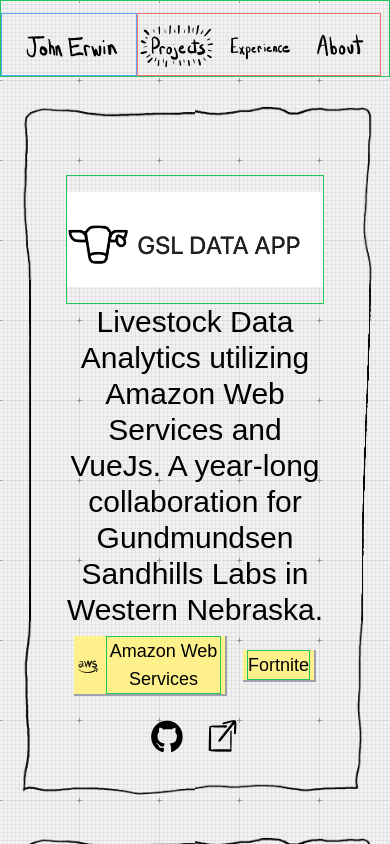
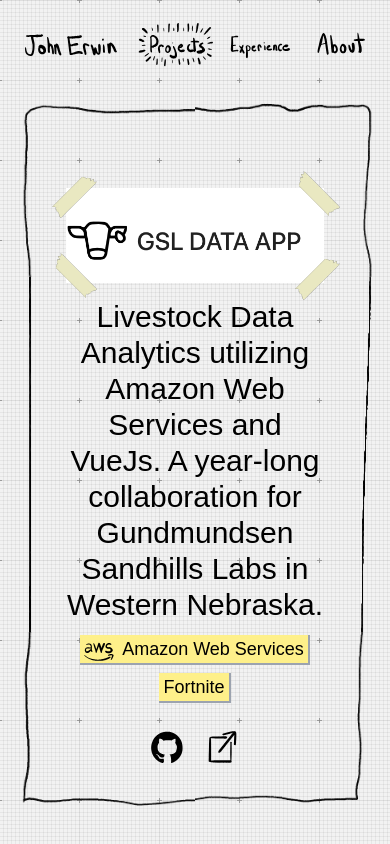
Before and after one commit to jerwin21/PersonalWebsiteV2, a Next.js app: page /projects in a window 390 px wide. Shown: the top 844 px of the page. Built offline with nearby package versions, Linux system fonts and the light colour scheme; a web font is replaced by a local one.

Commit message:
finishing touches

```diff
--- a/app/globals.css
+++ b/app/globals.css
@@ -115,10 +115,24 @@
   transform: rotate(-45deg);
 }
 
+.tape-top-right-small {
+  position: absolute;
+  top: -15px;
+  right: -30px;
+  transform: rotate(-45deg);
+}
+
 .tape-bottom-right {
   position: absolute;
   bottom: -45px;
   right: -60px;
+  transform: rotate(45deg);
+}
+
+.tape-bottom-right-small {
+  position: absolute;
+  bottom: -15px;
+  right: -30px;
   transform: rotate(45deg);
 }
 
@@ -129,10 +143,24 @@
   transform: rotate(-45deg);
 }
 
+.tape-bottom-left-small {
+  position: absolute;
+  bottom: -15px;
+  left: -30px;
+  transform: rotate(-45deg);
+}
+
 .tape-top-left {
   position: absolute;
   top: -45px;
   left: -60px;
+  transform: rotate(45deg);
+}
+
+.tape-top-left-small {
+  position: absolute;
+  top: -15px;
+  left: -30px;
   transform: rotate(45deg);
 }
 
--- a/app/page.js
+++ b/app/page.js
@@ -50,9 +50,6 @@
               </ul>
             </div>
           </h1>
-          <div>
-            <h1>whole bunch of text</h1>
-          </div>
         </div>
       </div>
     </section>
--- /dev/null
+++ b/components/Bio.jsx
@@ -0,0 +1,57 @@
+import TapedImage from "@components/TapedImage";
+
+const Bio = () => {
+  return (
+    <div className="hand-drawn-border py-10 flex flex-col items-center ">
+      <div className="flex flex-col items-center w-[95%] sm:w-[88%]">
+        <TapedImage imageUrl={"/assets/johnAndBassWBackgroundLandscape.jpg"} />
+        <div className="flex flex-col text-md sm:text-lg leading-tight font-semibold mt-4 space-y-2">
+          <p>
+            <span className="text-2xl">Hello! I'm John Erwin</span>, <br /> a
+            full-stack software engineer and graduate of{" "}
+            <span className="text-red-700">
+              The University of Nebraska-Lincoln
+            </span>
+            , with a degree in computer science and minors in business and
+            mathematics.
+          </p>
+
+          <p>
+            It was there that I met my good friend and introduction the world of
+            writing code, Ben Morris. Since then, I have an enjoyed an exciting
+            an adventure into the world of software engineering full of
+            learning, several success, and several more failures.
+          </p>
+          <p>
+            I entered the computer science department severely lacking in
+            technical skills, but fortunately I had little fear of asking
+            "stupid" questions, and by leaning on my people skills and friends
+            like Ben and Tanner Skelton I was able to quickly improve my
+            technical weaknesses. Now that I've become more proficient in the
+            technical aspects of software engineering, I'm excited to see what
+            sort of positive impact I can make on the world with software.
+          </p>
+          <p>
+            I've continued to hone my skills through experiences at work, and
+            with personal and collaborative projects on the side. I don't mind
+            working alone, but I enjoy working with others the most. Group work
+            has always been a fun way to learn and accomplish what I wouldn't be
+            able to on my own.
+          </p>
+          <p>
+            On a more personal note, I grew up in a small town called York,
+            Nebraska as the oldest child in a large family. Today I reside in
+            Boulder, Colorado. When I'm not writing code, it might be hard to
+            find me. I'm a passionate outdoorsman, often getting my boots wet
+            and (if I'm lucky) my hands slimy while fly fishing. During the
+            colder months, you might find me hurdling down a mountain on a
+            snowboard or sitting on a frozen lake, again, trying to get my hands
+            a little slimy with some ice fishing.
+          </p>
+        </div>
+      </div>
+    </div>
+  );
+};
+
+export default Bio;
--- /dev/null
+++ b/components/Education.jsx
@@ -0,0 +1,35 @@
+import Image from "next/image";
+
+const Education = () => {
+  return (
+    <div className="flex flex-col hand-drawn-border w-[95%] sm:w-[88%] font-semibold">
+      <Image
+        src={"/assets/UniversityNebraskaLogo.png"}
+        width={200}
+        height={200}
+        className="self-center"
+      />
+      <h1 className="text-3xl sm:text-5xl font-semibold">Education</h1>
+      <h1 className="text-2xl sm:text-4xl font-semibold text-red-600">
+        University of Nebraska-Lincoln
+      </h1>
+
+      <h1 className="text-lg sm:text-xl my-3">
+        Bachelor of Science in{" "}
+        <span className="text-xl sm:text-2xl underline">Computer Science</span>{" "}
+        with Minors in Business and Mathematics
+      </h1>
+
+      <h1 className="text-xl">Cumulative GPA: 3.919 / 4.0</h1>
+
+      <div className="ml-5">
+        <ul className="list-disc">
+          <li>Dean's List All Semesters</li>
+          <li>Phi Delta Theta Recruitment Chairmen</li>
+        </ul>
+      </div>
+    </div>
+  );
+};
+
+export default Education;
--- a/components/Experience.jsx
+++ b/components/Experience.jsx
@@ -25,14 +25,14 @@
       <div>
         <h1 className="text-4xl underline">Responsibilities</h1>
       </div>
-      <div className="border border-green-500">
+      <div className="">
         <ul className="list-disc">
           {experience.roles.map((role, index) => (
             <li className="text-2xl">{role}</li>
           ))}
         </ul>
       </div>
-      <div className="flex justify-center mt-2">
+      <div className="flex justify-center flex-wrap mt-2">
         {experience.technologies.map((technology, index) => (
           <TechChip key={index} technology={technology} />
         ))}
--- a/components/Nav.jsx
+++ b/components/Nav.jsx
@@ -64,8 +64,8 @@
 
   return (
     <div>
-      <nav className="flex justify-between w-full mb-2 pt-3 border border-green-500">
-        <div className="border border-blue-400">
+      <nav className="flex justify-between w-full mb-2 pt-3">
+        <div className="">
           <Link
             href="/"
             className="flex gap-2 flex-center ml-2"
@@ -82,7 +82,7 @@
           </Link>
         </div>
 
-        <div className="flex ml-auto gap-2 mr-2 items-center border border-red-400">
+        <div className="flex ml-auto gap-2 mr-2 items-center">
           <Link href="/projects" onClick={() => handleLinkClick("projects")}>
             <Image
               src={projectsImageSrc}
--- a/components/ProjectCard.jsx
+++ b/components/ProjectCard.jsx
@@ -14,7 +14,7 @@
               {project.description}
             </h1>
           </div>
-          <div className="flex">
+          <div className="flex flex-wrap justify-center">
             {project.technologies.map((technology, index) => (
               <TechChip key={index} technology={technology} />
             ))}
--- a/components/TapedImage.jsx
+++ b/components/TapedImage.jsx
@@ -4,7 +4,7 @@
   const { imageUrl } = props;
   return (
     <div>
-      <div className="parent border border-green-500">
+      <div className="parent">
         <div className="overlay flex justify-center align-middle px-0">
           <img
             src={imageUrl}
@@ -20,9 +20,22 @@
           />
           <img
             src="/assets/CornerTape.png"
+            className="tape-top-right-small sm:hidden"
+            height={100}
+            width={75}
+          />
+
+          <img
+            src="/assets/CornerTape.png"
             className="tape-bottom-right hidden sm:block"
             height={200}
             width={150}
+          />
+          <img
+            src="/assets/CornerTape.png"
+            className="tape-bottom-right-small sm:hidden"
+            height={100}
+            width={75}
           />
           <img
             src="/assets/CornerTape.png"
@@ -32,9 +45,21 @@
           />
           <img
             src="/assets/CornerTape.png"
+            className="tape-bottom-left-small sm:hidden"
+            height={100}
+            width={75}
+          />
+          <img
+            src="/assets/CornerTape.png"
             className="tape-top-left hidden sm:block"
             height={200}
             width={150}
+          />
+          <img
+            src="/assets/CornerTape.png"
+            className="tape-top-left-small sm:hidden"
+            height={100}
+            width={75}
           />
         </div>
       </div>
--- a/components/TechChip.jsx
+++ b/components/TechChip.jsx
@@ -2,7 +2,7 @@
 
 const TechChip = ({ technology }) => {
   return (
-    <div className="flex items-center">
+    <div className="flex items-center m-1">
       <div className="flex items-center bg-yellow-200 px-1 mx-2 border-gray-400 border-b-2 border-r-2">
         {technology.logo && (
           <div className="mr-2 min-w-[20px]">
@@ -15,8 +15,10 @@
             />
           </div>
         )}
-        <div className="border border-green-500">
-          <h1 className="text-lg text-center">{technology.title}</h1>
+        <div className="">
+          <h1 className="text-lg text-center whitespace-nowrap">
+            {technology.title}
+          </h1>
         </div>
       </div>
     </div>
```
Also changed, not shown: app/about/page.jsx (+5 -51 lines), 1 other file (tests, documents, lock files or other folders).
